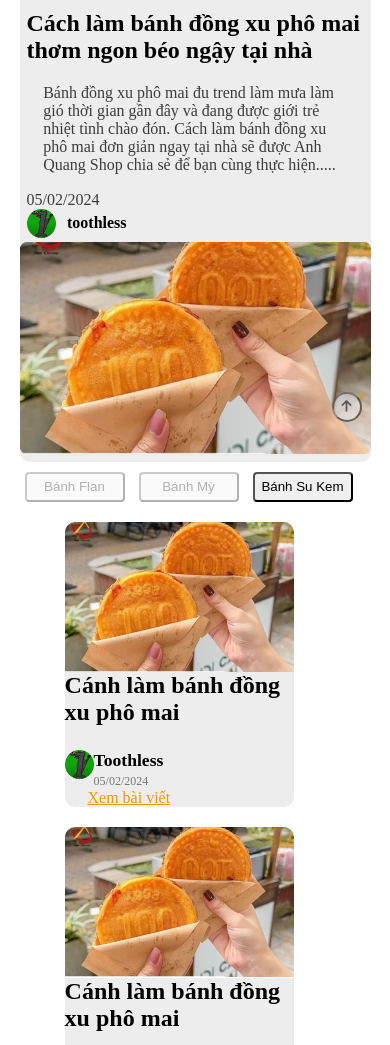
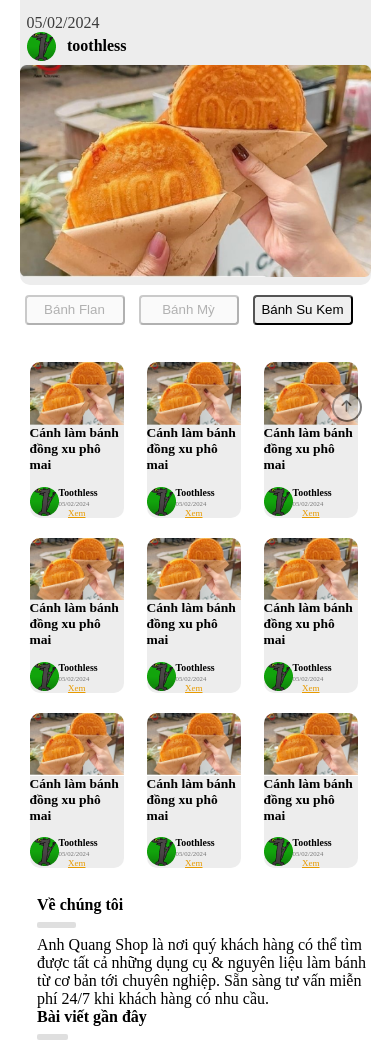
Before and after one commit to Trongvy04/Thiet_ke_web, a plain HTML site: page index.html in a window 390 px wide. Shown: the part 368-1413 px from the top of the page. Drawn offline with Linux system fonts and the light colour scheme.

Commit message:
Add files via upload

```diff
--- a/index.html
+++ b/index.html
@@ -60,7 +60,7 @@
     </header>
     <div id="than1">
         <article>
-            <h1 style="font-size: 350%; margin-bottom: 0%;">Bài viết nổi bật</h1>
+            <h1 style="font-size: 300%; margin-bottom: 0%;">Bài viết nổi bật</h1>
             <hr id="hr_bai_viet">
             <section id="bai_viet_noi_bat">
                 <span id="noi_dung">
@@ -101,7 +101,7 @@
                                             <time datetime="">05/02/2024</time>
                                         </div>
                                     </footer>
-                                    <a href="">Xem bài viết</a>
+                                    <a href="">Xem</a>
                                 </div>
                             </li>
                             <li class="bai_viet">
@@ -116,7 +116,7 @@
                                             <time datetime="">05/02/2024</time>
                                         </div>
                                     </footer>
-                                    <a href="">Xem bài viết</a>
+                                    <a href="">Xem</a>
                                 </div>
                             </li>
                             <li class="bai_viet">
@@ -131,7 +131,7 @@
                                             <time datetime="">05/02/2024</time>
                                         </div>
                                     </footer>
-                                    <a href="">Xem bài viết</a>
+                                    <a href="">Xem</a>
                                 </div>
                             </li>
                         </ul>
@@ -150,7 +150,7 @@
                                             <time datetime="">05/02/2024</time>
                                         </div>
                                     </footer>
-                                    <a href="">Xem bài viết</a>
+                                    <a href="">Xem</a>
                                 </div>
                             </li>
                             <li class="bai_viet">
@@ -165,7 +165,7 @@
                                             <time datetime="">05/02/2024</time>
                                         </div>
                                     </footer>
-                                    <a href="">Xem bài viết</a>
+                                    <a href="">Xem</a>
                                 </div>
                             </li>
                             <li class="bai_viet">
@@ -180,7 +180,7 @@
                                             <time datetime="">05/02/2024</time>
                                         </div>
                                     </footer>
-                                    <a href="">Xem bài viết</a>
+                                    <a href="">Xem</a>
                                 </div>
                             </li>
                         </ul>
@@ -199,7 +199,7 @@
                                             <time datetime="">05/02/2024</time>
                                         </div>
                                     </footer>
-                                    <a href="">Xem bài viết</a>
+                                    <a href="">Xem</a>
                                 </div>
                             </li>
                             <li class="bai_viet">
@@ -214,7 +214,7 @@
                                             <time datetime="">05/02/2024</time>
                                         </div>
                                     </footer>
-                                    <a href="">Xem bài viết</a>
+                                    <a href="">Xem</a>
                                 </div>
                             </li>
                             <li class="bai_viet">
@@ -229,7 +229,7 @@
                                             <time datetime="">05/02/2024</time>
                                         </div>
                                     </footer>
-                                    <a href="">Xem bài viết</a>
+                                    <a href="">Xem</a>
                                 </div>
                             </li>
                         </ul>
--- a/style.css
+++ b/style.css
@@ -107,7 +107,7 @@ header{
     padding-right: 60%;
 }
 #than2{
-    padding: 10% 0%;
+    padding: 5% 0%;
 }
 #muc_luc_banh button{
     margin: 10px 5px;
@@ -249,6 +249,16 @@ header{
 @media only screen and (max-width: 391px) {
     #hd1{
         margin: 0px;
+        font-size: small;
+    }
+    #block_header2{
+        height: 25px;
+    }
+    #menu>li:first-child{
+        display: block;
+    }
+    #menu>li{
+        display: none;
     }
     #block_header2{
         margin: 0px 10px;
@@ -259,6 +269,7 @@ header{
         width: 60%;
     }
     #menu{
+        margin: 0%;
         padding-left: 30px;
     }
     #others{
@@ -283,11 +294,21 @@ header{
         padding: 0px;
     }
     #than2_left{
-        padding: 0px 10%;
+        padding: 5% 0%;
         float: none;
         border-right: none;
+        font-size: xx-small;
     }
-
+    .bai_viet>img{
+        max-width: 100%;
+    }
+    .bai_viet{
+        max-width: 27%;
+        margin: 10px;
+    }
+    .noi_dung_bai_viet >h3{
+        margin-top: 10px;
+    }
     #than2_right{
         display: flow-root;
         float: none;
@@ -297,7 +318,6 @@ header{
         margin-top: 10%;
         background-color: #717171;
         color: white;
-        font-size:small;
         padding-bottom: 20px;
     }
     #cuoi_trang>div{
```
